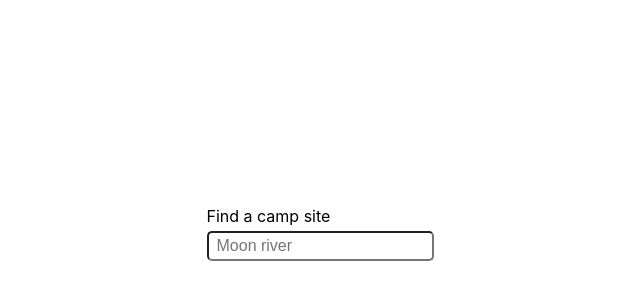
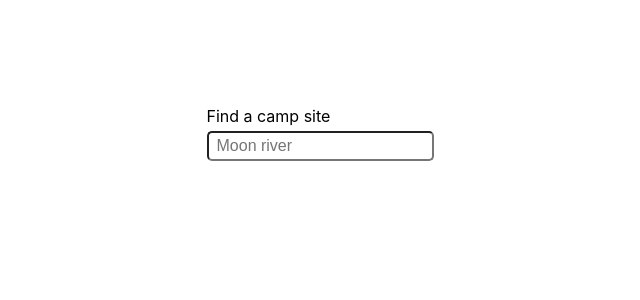
Before and after one commit to seinwave/dyrtsearch, a React (Create React App) app: page / in a window 1280 px wide. Shown: the part 94-394 px from the top of the page, without its empty margins (320-960 px from the left). Built offline with nearby package versions, Linux system fonts and the light colour scheme.

Commit message:
Fix overflow & centering

```diff
--- a/src/App.tsx
+++ b/src/App.tsx
@@ -43,10 +43,9 @@ function App() {
 export default App;
 
 const Wrapper = styled.div`
-  padding: 300px;
+  padding-top: 200px;
+  margin: 0 auto;
   display: flex;
   flex-direction: column;
-  justify-content: center;
-
   align-items: center;
 `;
--- a/src/components/TypeAhead/TypeAheadSearch.tsx
+++ b/src/components/TypeAhead/TypeAheadSearch.tsx
@@ -53,7 +53,6 @@ const TypeAheadSearch: FC<{
     throw new Error(`Sorry, something went wrong: ${error}`);
   }
 
-  console.log(modal);
   return (
     <Wrapper>
       <label aria-label="camp-site-search">Find a camp site</label>
@@ -64,13 +63,15 @@ const TypeAheadSearch: FC<{
           placeholder={"Moon river"}
         ></SearchInput>
       </form>
-
       <ResultsDropDown>
+        <ResultsDropDownList>
           {results.map((datum: ResultObject) => {
             const { name } = datum;
             return (
               <SingleResultWrapper onClick={(e) => modalSetter(e, datum)}>
-              {modal ? <DyrtResult result={modal} setModal={setModal} /> : null}
+                {modal ? (
+                  <DyrtResult result={modal} setModal={setModal} />
+                ) : null}
                 <ResultIcon>
                   <Icon id={icon} size={24}></Icon>
                 </ResultIcon>
@@ -78,6 +79,7 @@ const TypeAheadSearch: FC<{
               </SingleResultWrapper>
             );
           })}
+        </ResultsDropDownList>
       </ResultsDropDown>
     </Wrapper>
   );
@@ -98,11 +100,16 @@ const SearchInput = styled.input`
   border-radius: 5px;
 `;
 
-const ResultsDropDown = styled.ul`
+const ResultsDropDown = styled.div`
+  height: 400px;
+  width: 600px;
+  overflow-y: auto;
+  top: 80px;
+  left: -80px;
   position: absolute;
-  top: 60px;
-  left: -48px;
 `;
+
+const ResultsDropDownList = styled.ul``;
 
 const SingleResultWrapper = styled.div`
   width: 400px;
```
Lines whose indentation alone changed are shown as unchanged.
